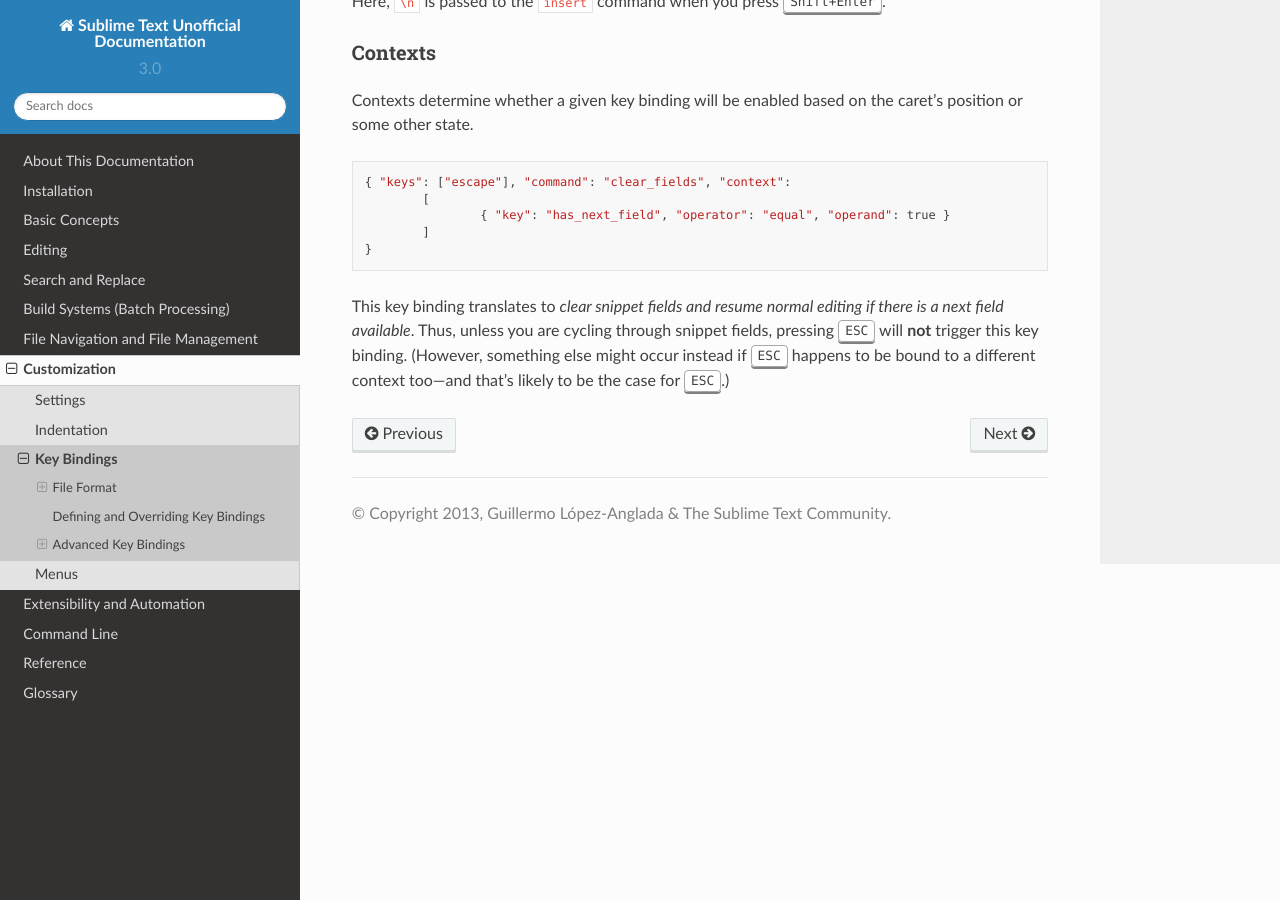
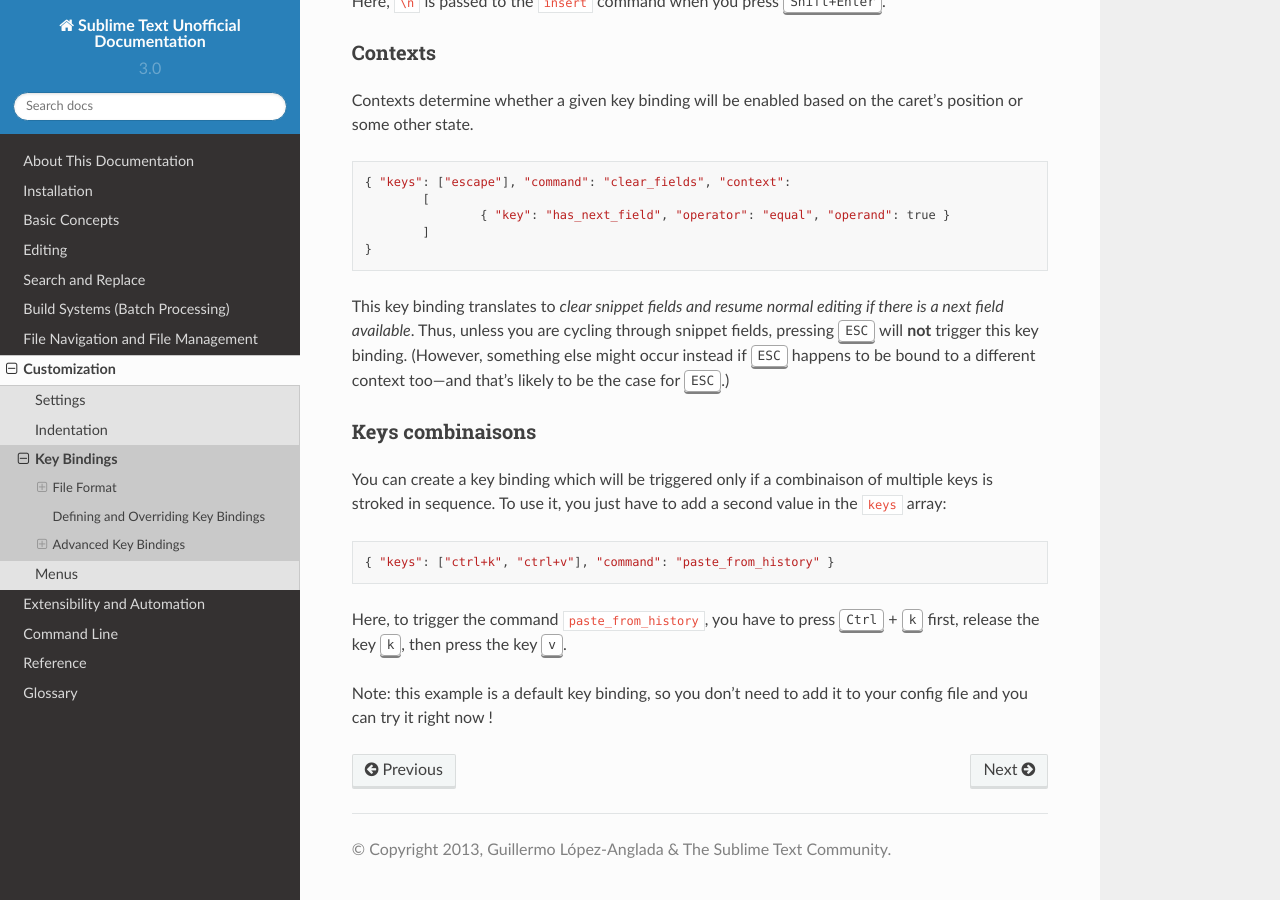
Before and after one commit to guillermooo/sublime-undocs, a Sphinx documentation site: the page built from source/customization/key_bindings.rst, in a window 1280 px wide and 900 px high, scrolled down 1281 px. Built offline with Sphinx 7.4.7 and the Read the Docs theme 2.0.0, drawn with Linux system fonts in a browser that asks for light colours.

Commit message:
add multiple keys key binding explanation

```diff
--- a/source/customization/key_bindings.rst
+++ b/source/customization/key_bindings.rst
@@ -74,3 +74,19 @@
 fields, pressing :kbd:`ESC` will **not** trigger this key binding. (However,
 something else might occur instead if :kbd:`ESC` happens to be bound to a
 different context too---and that's likely to be the case for :kbd:`ESC`.)
+
+Keys combinaisons
+*****************
+
+You can create a key binding which will be triggered only if a combinaison of
+multiple keys is stroked in sequence. To use it, you just have to add a second
+value in the ``keys`` array::
+
+		{ "keys": ["ctrl+k", "ctrl+v"], "command": "paste_from_history" }
+
+Here, to trigger the command ``paste_from_history``, you have to press
+:kbd:`Ctrl` + :kbd:`k` first, release the key :kbd:`k`, then press the key
+:kbd:`v`.
+
+Note: this example is a default key binding, so you don't need to add it to
+your config file and you can try it right now !
```
